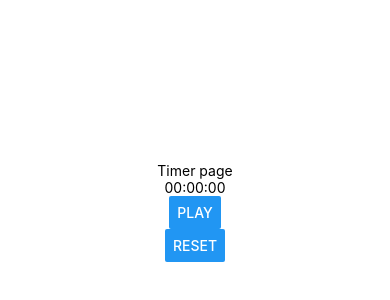
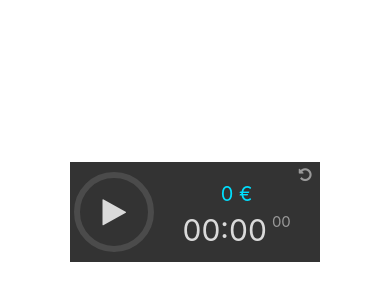
Before and after one commit to carlosloureda/pooltable-timer, a React Native app: screen / in a window 390 px wide. Shown: the part 210-510 px from the top of the page. Built offline with nearby package versions, Linux system fonts and the light colour scheme.

Commit message:
design: Added design to the timer

```diff
--- a/components/TimerView.js
+++ b/components/TimerView.js
@@ -1,12 +1,19 @@
 import React, { Component } from 'react';
 
 import {
-    View, Text, StyleSheet, Button
+    View, Text, StyleSheet, Button, TouchableOpacity, Easing
 } from 'react-native';
+import { FontAwesome } from '@expo/vector-icons';
+// import { AnimatedCircularProgress } from 'react-native-circular-progress';
+
+const timeUtils = require('../utils/time-utils');
 
 const TIMER_STARTED = 1;
 const TIMER_PAUSED = 2;
 const TIMER_STOPPED = 3;
+const PRICE_PER_HOUR = 4;
+const PRICER_PER_MS = (PRICE_PER_HOUR/(60*60*1000));
+const CURRENCY_SYMBOL ="€";
 
 class TimerView extends Component {
 
@@ -26,7 +33,9 @@ class TimerView extends Component {
             lastPause: null,
             count: 0,
             pauses: [],
-            countFormatted: '00:00:00',
+            countFormatted: {
+                hours: '00', minutes: '00', seconds: '00'
+            },
             status: TIMER_STOPPED,
         }
     }
@@ -41,7 +50,9 @@ class TimerView extends Component {
         seconds = (seconds < 10) ? '0' + seconds : seconds.toString();
         minutes = (minutes < 10) ? '0' + minutes : minutes.toString();
         hours = (hours < 10) ? '0' + hours : hours.toString();
-        return `${hours}:${minutes}:${seconds}`;
+        return  {
+            hours, minutes, seconds
+        }
     }
 
     getTimerInfo = () => {
@@ -61,7 +72,6 @@ class TimerView extends Component {
 
             // desde final ultima pausa hasta ahora
             let lastPause = this.state.timer.pauses[this.state.timer.pauses.length - 1];
-            console.log("lastPause: ", lastPause);
             if (lastPause && lastPause.end) {
                 totalCount += now - lastPause.end;
             }
@@ -72,18 +82,25 @@ class TimerView extends Component {
     }
 
     componentDidMount = () => {
-
+        // this.refs.circularProgress.performTimingAnimation(100, 8000, Easing.quad);
     }
     startTimer = () => {
-        console.log("Start timer");
+        // console.log("Start timer");
         if (! this.state.timer.start) {
             this.setState({
                 timer: {
                     ...this.state.timer,
-                    start: new Date().getTime()
+                    start: new Date().getTime(),
+                    status: TIMER_STARTED
                 }
             }, () => {});
         }
+        // this.setState({
+        //     timer: {
+        //         ...this.state.timer,
+        //         status: TIMER_STARTED
+        //     }
+        // }, () => {});
         this.nIntervId = setInterval(() => {
             const pausesObj = this.state.timer.pauses;
             const actualCount = this.getTimerInfo()
@@ -99,10 +116,10 @@ class TimerView extends Component {
                     pauses: this.state.timer.pauses
                 }
             });
-        }, 1);
+        }, 1000);
     }
     pauseTimer = () => {
-        console.log("Pause timer");
+        // console.log("Pause timer");
         clearInterval(this.nIntervId);
         let pausesArr = this.state.timer.pauses;
         pausesArr.push({
@@ -126,7 +143,7 @@ class TimerView extends Component {
     }
     resetTimer = () => {
         //TODO: add modal to ask if he/she is sure about this operation
-        console.log("Pause timer");
+        // console.log("Pause timer");
         clearInterval(this.nIntervId);
 
         this.setState({
@@ -137,37 +154,99 @@ class TimerView extends Component {
                 lastPause: null,
                 count: 0,
                 pauses: [],
-                countFormatted: '00:00:00',
+                countFormatted: {
+                    hours: '00', minutes: '00', seconds: '00'
+                },
                 status: TIMER_STOPPED,
             }
         })
     }
 
+    getTotalPrice = () => {
+        return timeUtils.roundNumber(this.state.timer.count * PRICER_PER_MS, 2);
+    }
+
     render() {
-        const { status } = this.state.timer;
-        console.log("STATUS: ", status);
+        const { status, countFormatted } = this.state.timer;
         return(
+            // <Timer />
             <View style={styles.container}>
-                <Text>Timer page</Text>
-                <Text>{this.state.timer.countFormatted}</Text>
+                <View style={styles.timerWrapper}>
+                    <View style={styles.timerButtons}>
+                        { status !== TIMER_STARTED &&
 
-                { status !== TIMER_STARTED &&
-                    <Button
-                        title="Play"
-                        // color={primaryButton}
+                            <TouchableOpacity
                                 onPress={this.startTimer}
+                                style={styles.timerButtonsCircle}
+                            >
+                                <FontAwesome
+                                    name='play' size={30}
+                                    color={'#dadada'}
                                 />
+                            </TouchableOpacity>
+
                         }
                         { status === TIMER_STARTED &&
-                    <Button
-                        title="Pause"
+
+                            <TouchableOpacity
                                 onPress={this.pauseTimer}
+                                style={styles.timerButtonsCircle}
+                            >
+                                <FontAwesome
+                                    name='pause' size={30}
+                                    color={'#dadada'}
                                 />
+                            </TouchableOpacity>
+
+                            // <AnimatedCircularProgress
+                            //     size={120}
+                            //     width={15}
+                            //     // fill={100}
+                            //     fill={this.state.fill}
+                            //     fill={100}
+                            //     tension={1}
+                            //     friction={1}
+                            //     speed={1}
+                            //     tintColor="#00e0ff"
+                            //     onAnimationComplete={() => console.log('onAnimationComplete')}
+                            //     backgroundColor="#3d5875"
+                            //     ref='circularProgress'
+                            // >
+                            // {
+                            // (fill) =>(
+                            //     <FontAwesome
+                            //         name='pause' size={30}
+                            //         color={'#dadada'}
+                            //         onPress={this.pauseTimer}
+                            //     />
+                            // )
+                            // }
+                            // </AnimatedCircularProgress>
                         }
-                <Button
-                    title="Reset"
+                    </View>
+                    <View style={styles.timerInfo}>
+                        <View style={styles.timerUpperLine}>
+                            <FontAwesome
+                                style={styles.resetButton}
+                                name='undo' size={15}
+                                color={'#999'}
                                 onPress={this.resetTimer}
                             />
+                            <Text style={styles.timerPrice}>
+                                {this.getTotalPrice() + ' ' + CURRENCY_SYMBOL}
+                            </Text>
+                        </View>
+                        <View style={styles.timerCount}>
+                            <Text style={styles.timerCountPrimary}>
+                                { countFormatted.hours }:{ countFormatted.minutes }
+                            </Text>
+                            <Text style={styles.timerCountSeconds}>
+                                { countFormatted.seconds }
+                            </Text>
+                        </View>
+                    </View>
+                </View>
+
                 {/* TODO: Add pay/stop timer events */}
                 {/* <Button
                     title="Pay"
@@ -185,6 +264,75 @@ const styles = StyleSheet.create({
       alignItems: 'center',
       justifyContent: 'center',
     },
+
+    timerWrapper: {
+        backgroundColor: '#333333',
+        // flex: 1,
+        flexDirection: 'row',
+        width: 250,
+        height:100,
+        alignItems: 'flex-start',
+        justifyContent: 'flex-start',
+    },
+    timerButtons: {
+        // backgroundColor: 'red',
+        height: 100,
+        flex: 1,
+        alignItems:'center',
+        justifyContent:'center',
+    },
+    timerButtonsCircle: {
+        borderWidth: 6,
+        // borderColor:'rgba(0,0,0,0.2)',
+        borderColor:'#4b4b4b',
+        alignItems:'center',
+        justifyContent:'center',
+        marginLeft: 5,
+        width:80,
+        height:80,
+        // backgroundColor:'#fff',
+        borderRadius:100,
+    },
+    timerInfo: {
+        height: 100,
+        flex: 2,
+        flexDirection: 'column',
+        justifyContent: 'space-around',
+        alignItems: 'center'
+    },
+    timerCount: {
+        flex: 1,
+        flexDirection: 'row',
+        justifyContent: 'center',
+    },
+    timerCountPrimary: {
+        fontSize: 30,
+        color: '#dadada'
+    },
+    timerCountSeconds: {
+        paddingLeft: 5,
+        fontSize: 15,
+        color: '#999'
+    },
+    resetButton: {
+        alignSelf: 'flex-end',
+        flexDirection: 'row',
+        flex: 1,
+        paddingTop: 5
+        // justifyContent: 'flex-end'
+    },
+    timerPrice: {
+        flex: 2,
+        fontSize: 20,
+        color: '#00e0ff'
+    },
+    timerUpperLine: {
+        flex: 1,
+        width: 150, //TODO: change one day
+        alignItems: 'center',
+        justifyContent: 'center'
+    }
+
 });
 
 export default TimerView
--- a/package.json
+++ b/package.json
@@ -24,9 +24,10 @@
   "author": "Carlos Loureda <carloslouredaparrado@gmail.com>",
   "license": "ISC",
   "dependencies": {
+    "expo": "^27.0.1",
     "lodash": "^4.17.10",
-    "expo": "^27.0.1",
     "react": "16.3.1",
-    "react-native": "~0.55.2"
+    "react-native": "~0.55.2",
+    "react-native-circular-progress": "^0.2.0"
   }
 }
```
Also changed, not shown: 1 other file (tests, documents, lock files or other folders). Lines whose indentation alone changed are shown as unchanged.
